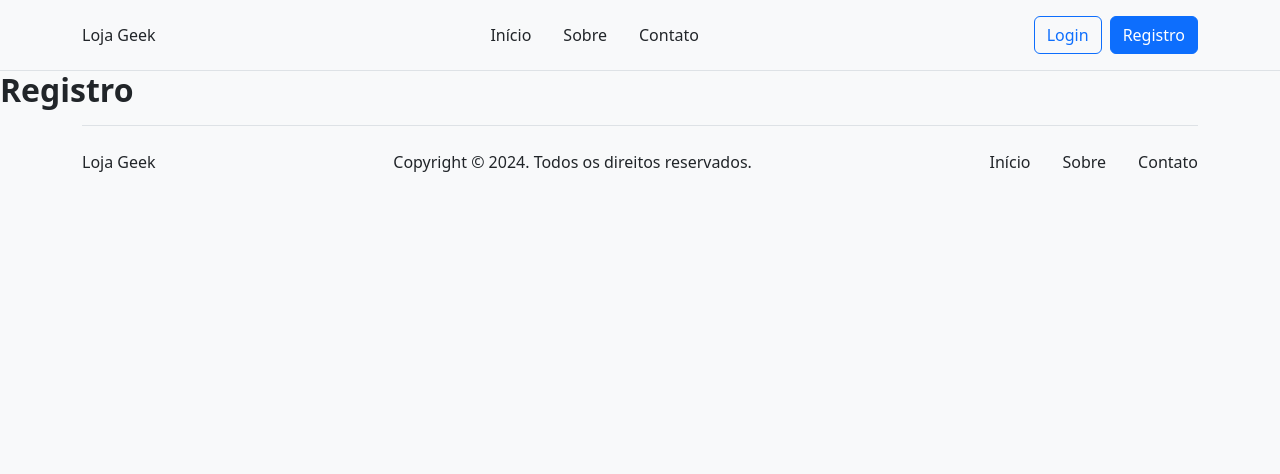
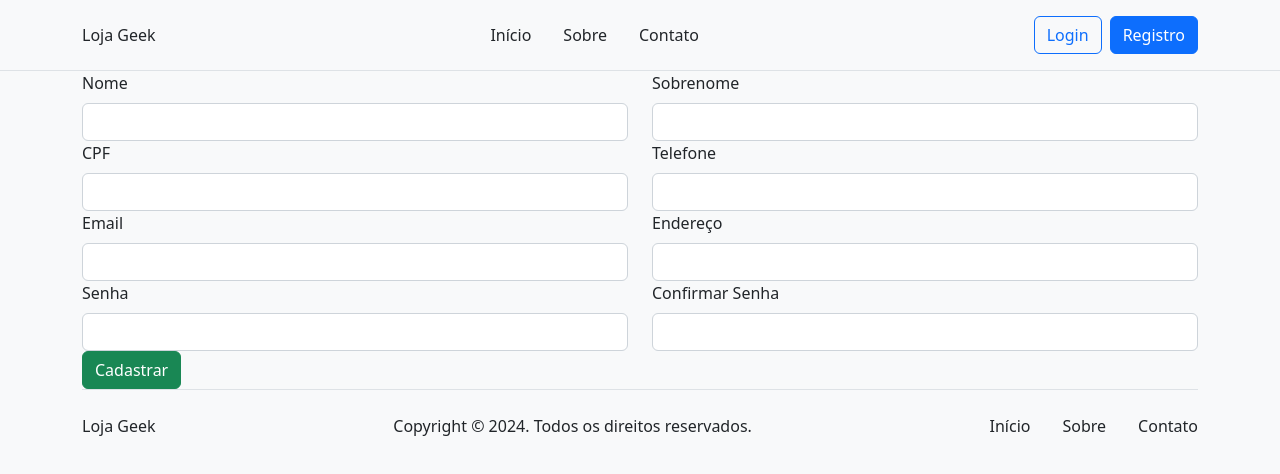
Before and after one commit to fernandaorms/geekstore-reactjs, a React (Create React App) app: page /register in a window 1280 px wide. Shown: the top 474 px of the page. Built offline with nearby package versions, Linux system fonts and the light colour scheme.

Commit message:
add new components

```diff
--- /dev/null
+++ b/src/components/common/Form.js
@@ -0,0 +1,53 @@
+import { useState } from 'react';
+import axios from 'axios';
+
+import { FormLabel } from './FormLabel';
+import { FormField } from './FormField';
+
+export const Form = ( { form_id, fields } ) => {
+    const [formState, setFormState] = useState({});
+
+    const [formSuccess, setFormSuccess] = useState('');
+    const [formError, setFormError] = useState('');
+
+    const handleChange = (e) => {
+        const { name, value } = e.target;
+        console.log(name, value);
+        setFormState(prevState => ({
+            ...prevState,
+            [name]: value
+        }));
+    };
+
+    const handleSubmit = async (e) => {
+        e.preventDefault();
+
+        console.log(e);
+    }
+
+    return (
+        <div className='form'>
+            <form id={form_id} onSubmit={handleSubmit}>
+                <div className='row'>
+                    {fields.map((field) => (
+                        <div className='col-lg-6 field' key={field.field[0].id}>
+                            {field.label && field.label.map(label => (
+                                <FormLabel key={label.value} label={label.value} fieldId={field.field[0].id} />
+                            ))}
+
+                            {field.field && field.field.map(input => (
+                                <FormField key={input.id} input={input} formState={formState} handleChange={handleChange} />
+                            ))}
+
+                            <span className='error'></span>
+                        </div>
+                    ))}
+                </div>
+
+                <div className='buttons'>
+                    <button type='submit' className='btn btn-success'>Cadastrar</button>
+                </div>
+            </form>
+        </div>
+    );
+};
--- /dev/null
+++ b/src/components/common/FormField.js
@@ -0,0 +1,13 @@
+export const FormField = ({ input, formState, handleChange }) => {
+    return (
+        <input
+          type={input.type}
+          className='form-control'
+          id={input.id}
+          name={input.id}
+          placeholder={input.placeholder}
+          value={formState[input.id] || ''}
+          onChange={handleChange}
+        />
+    );
+};
--- /dev/null
+++ b/src/components/common/FormLabel.js
@@ -0,0 +1,5 @@
+export const FormLabel = ({ label, fieldId }) => {
+    return (
+        <label htmlFor={fieldId} className='form-label'>{label}</label>
+    );
+};
--- /dev/null
+++ b/src/utils/forms/form-sign-up-fields.js
@@ -0,0 +1,122 @@
+export const fields = [
+    {
+        'label': [
+            {
+                'value': 'Nome',
+            }
+        ],
+        'field': [
+            {
+                'element': 'input',
+                'type': 'text',
+                'id': 'clientFirstName',
+                'placeholder': '',
+            }
+        ]
+    },
+    {
+        'label': [
+            {
+                'value': 'Sobrenome',
+            }
+        ],
+        'field': [
+            {
+                'element': 'input',
+                'type': 'text',
+                'id': 'clientLastName',
+                'placeholder': '',
+            }
+        ]
+    },
+    {
+        'label': [
+            {
+                'value': 'CPF',
+            }
+        ],
+        'field': [
+            {
+                'element': 'input',
+                'type': 'text',
+                'id': 'clientCPF',
+                'placeholder': '',
+            }
+        ]
+    },
+    {
+        'label': [
+            {
+                'value': 'Telefone',
+            }
+        ],
+        'field': [
+            {
+                'element': 'input',
+                'type': 'text',
+                'id': 'clientPhone',
+                'placeholder': '',
+            }
+        ]
+    },
+    {
+        'label': [
+            {
+                'value': 'Email',
+            }
+        ],
+        'field': [
+            {
+                'element': 'input',
+                'type': 'text',
+                'id': 'clientEmail',
+                'placeholder': '',
+            }
+        ]
+    },
+    {
+        'label': [
+            {
+                'value': 'Endereço',
+            }
+        ],
+        'field': [
+            {
+                'element': 'input',
+                'type': 'text',
+                'id': 'clientAddress',
+                'placeholder': '',
+            }
+        ]
+    },
+    {
+        'label': [
+            {
+                'value': 'Senha',
+            }
+        ],
+        'field': [
+            {
+                'element': 'input',
+                'type': 'text',
+                'id': 'clientPassword',
+                'placeholder': '',
+            }
+        ]
+    },
+    {
+        'label': [
+            {
+                'value': 'Confirmar Senha',
+            }
+        ],
+        'field': [
+            {
+                'element': 'input',
+                'type': 'text',
+                'id': 'clientPasswordConfirm',
+                'placeholder': '',
+            }
+        ]
+    },
+];
--- a/src/views/public/SignUp.js
+++ b/src/views/public/SignUp.js
@@ -1,7 +1,16 @@
+import { Form } from "../../components/common/Form";
+import { fields } from '../../utils/forms/form-sign-up-fields';
+
 export const SignUp = () => {
+
+
     return (
         <div>
-            <h1>Registro</h1>
+             <section className='sign-up'>
+                    <div className='container'>
+                        <Form form_id='clientRegister' fields={fields} />
+                    </div>
+            </section>
         </div>
     );
 };
```
